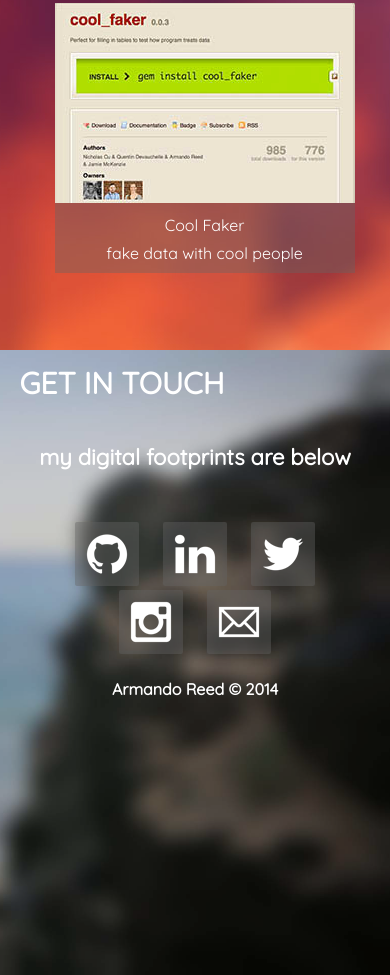
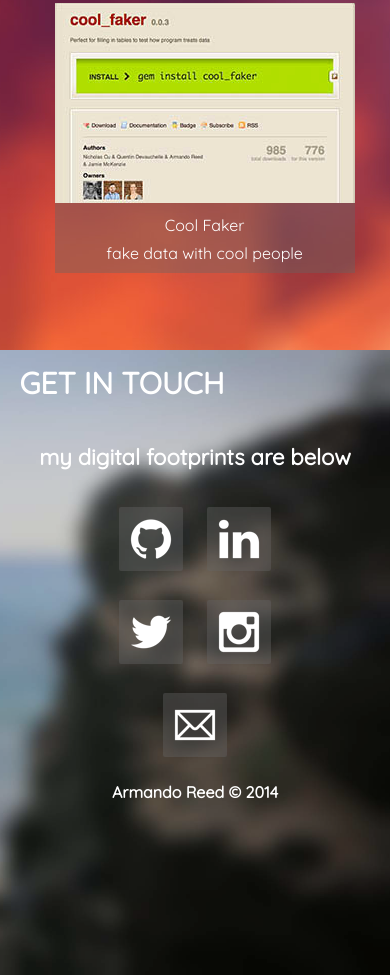
Before and after one commit to trekkie4life/reedalittlemore, a plain HTML site: page index.html in a window 390 px wide. Shown: the part 1950-2925 px from the top of the page. Drawn offline with nearby package versions, Linux system fonts and the light colour scheme.

Commit message:
Add media query for medium and small

```diff
--- a/css/style.css
+++ b/css/style.css
@@ -347,6 +347,17 @@ em {
 	}
 }
 
+/******************** MEDIUM RESOLUTION ********************/
+
+
+
+@media screen and (max-width: 891px) {
+
+	ul#contact-icons {
+		width: 90%;
+	}
+}
+
 
 /******************** MEDIUM RESOLUTION ********************/
 
@@ -364,8 +375,6 @@ em {
 		margin-right: 0;
 	}
 
-
-
 	.container ul {
 		padding: 0;
 		width: 90%;
@@ -375,15 +384,14 @@ em {
 
 /******************** SMALL RESOLUTION ********************/
 
-@media screen and (max-width: 672px) {
+@media screen and (max-width: 543px) {
 
-/*	#all-projects {
-		height: 1500px;
-	}*/
+	ul#contact-icons {
+		margin-top: 10px;
+		width: 65%;
+	}
 
-/*	.proj, .proj:nth-child(3) {
-		margin-left: 0;
-		margin-right: 0;
-	}*/
-
+	li.contact-me {
+		margin-top: 25px;
+	}
 }
```
